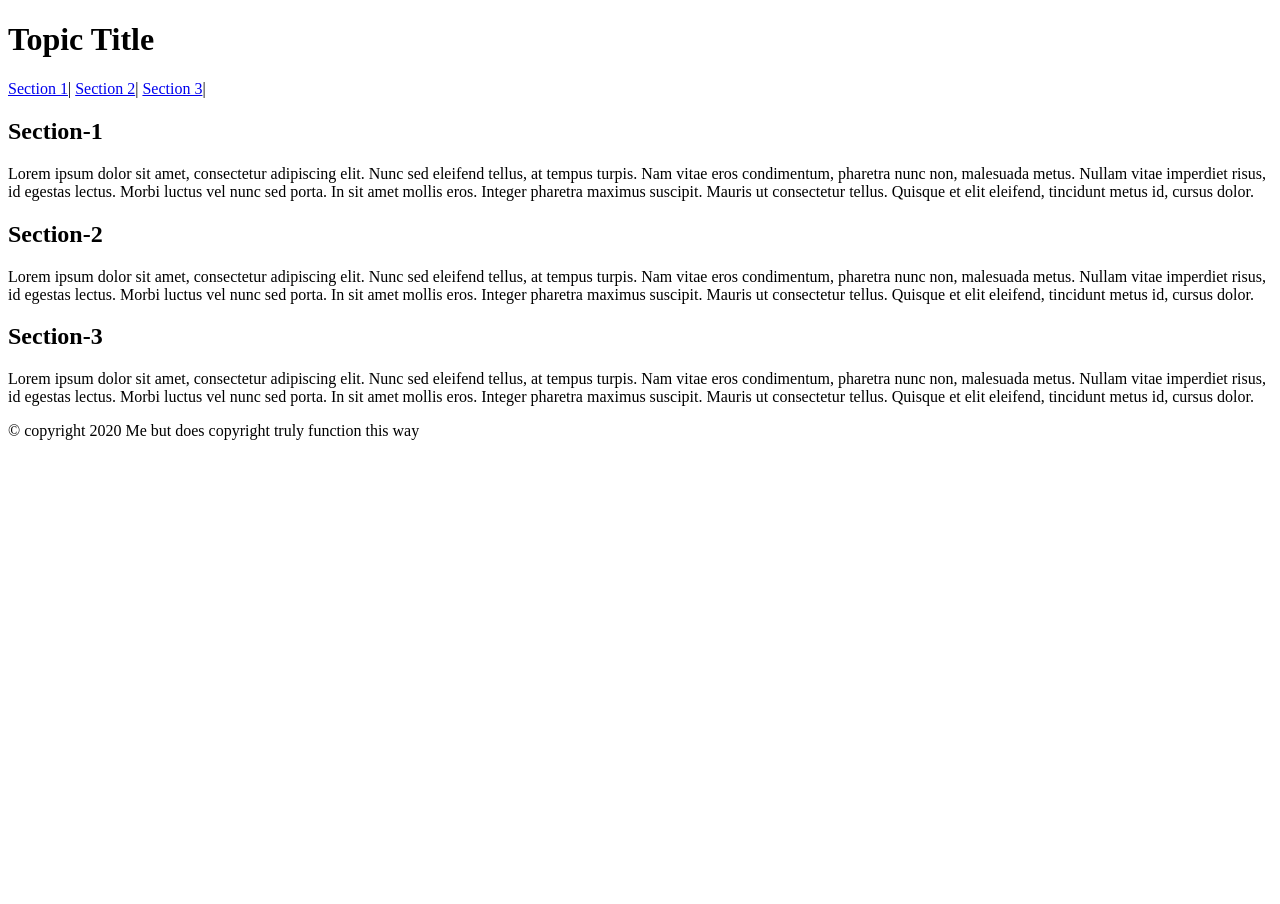
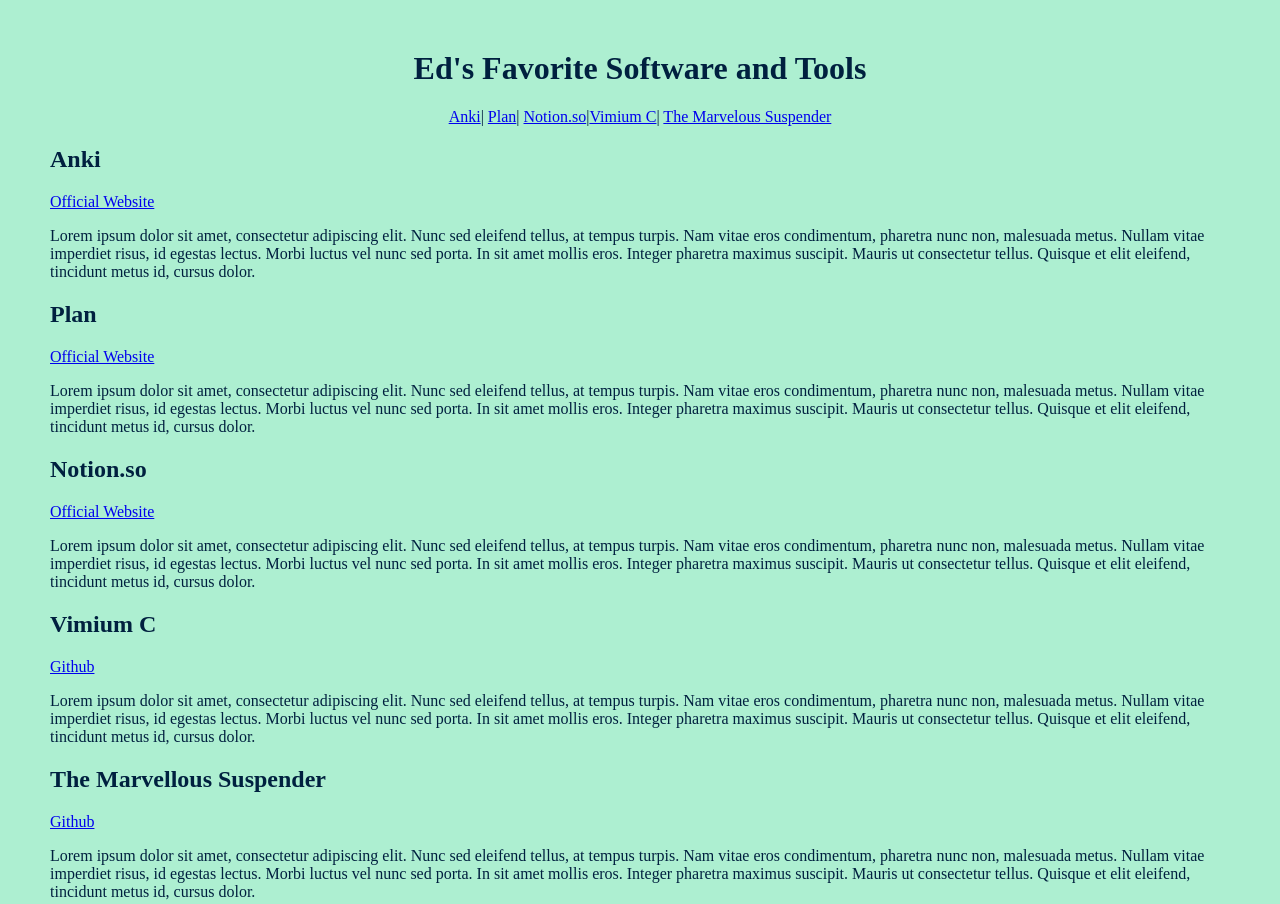
Before and after one commit to PHL-LC101-June-21/assignment-4-html-me-something-edlopez000, a website: page index.html in a window 1280 px wide. Shown: the top 904 px of the page. Before the commit the page ends 800 px from the top, so only its background shows below. Drawn offline with Linux system fonts and the light colour scheme.

Commit message:
Added sections and more sectioning elements

```diff
--- a/index.html
+++ b/index.html
@@ -3,45 +3,96 @@
   <head>
     <meta charset="utf-8" />
     <meta name="viewport" content="width=device-width, initial-scale=1" />
-    <meta name="description" content="Explanation of webpage" />
+    <meta name="description" content="A webpage about my favorite software" />
 
-    <link rel="stylesheet" href="styles.css">
+    <link rel="stylesheet" href="styles.css" />
   </head>
-  <!-- Need to use the <p>, <header>, <footer>, <main>, <article> tags -->
 
   <body>
-    <header>
-      <h1>Topic Title</h1>
+    <header id="main-header">
+      <h1>Ed's Favorite Software and Tools</h1>
       <nav>
-        <a href="#section-1">Section 1</a>| <a href="#section-2">Section 2</a>|
-        <a href="#section-3">Section 3</a>|
+        <a href="#section-1">Anki</a>| <a href="#section-2">Plan</a>|
+        <a href="#section-3">Notion.so</a>|<a href="#section-4">Vimium C</a>|
+        <a href="#section-5">The Marvelous Suspender</a>
       </nav>
     </header>
 
     <main>
       <article>
         <section id="section-1">
-          <h2>Section-1</h2>
-          <p>Lorem ipsum dolor sit amet, consectetur adipiscing elit. Nunc sed eleifend tellus, at tempus turpis.
-            Nam vitae eros condimentum, pharetra nunc non, malesuada metus. Nullam vitae imperdiet risus, id egestas lectus.
-            Morbi luctus vel nunc sed porta. In sit amet mollis eros. Integer pharetra maximus suscipit. Mauris ut consectetur tellus.
-            Quisque et elit eleifend, tincidunt metus id, cursus dolor.</p>
+          <header>
+            <h2>Anki</h2>
+            <a href="https://apps.ankiweb.net/">Official Website</a>
+          </header>
+          <p>
+            Lorem ipsum dolor sit amet, consectetur adipiscing elit. Nunc sed
+            eleifend tellus, at tempus turpis. Nam vitae eros condimentum,
+            pharetra nunc non, malesuada metus. Nullam vitae imperdiet risus, id
+            egestas lectus. Morbi luctus vel nunc sed porta. In sit amet mollis
+            eros. Integer pharetra maximus suscipit. Mauris ut consectetur
+            tellus. Quisque et elit eleifend, tincidunt metus id, cursus dolor.
+          </p>
         </section>
 
         <section id="section-2">
-          <h2>Section-2</h2>
-          <p>Lorem ipsum dolor sit amet, consectetur adipiscing elit. Nunc sed eleifend tellus, at tempus turpis.
-            Nam vitae eros condimentum, pharetra nunc non, malesuada metus. Nullam vitae imperdiet risus, id egestas lectus.
-            Morbi luctus vel nunc sed porta. In sit amet mollis eros. Integer pharetra maximus suscipit. Mauris ut consectetur tellus.
-            Quisque et elit eleifend, tincidunt metus id, cursus dolor.</p>
+          <header>
+            <h2>Plan</h2>
+            <a href="https://getplan.co/">Official Website</a>
+          </header>
+          <p>
+            Lorem ipsum dolor sit amet, consectetur adipiscing elit. Nunc sed
+            eleifend tellus, at tempus turpis. Nam vitae eros condimentum,
+            pharetra nunc non, malesuada metus. Nullam vitae imperdiet risus, id
+            egestas lectus. Morbi luctus vel nunc sed porta. In sit amet mollis
+            eros. Integer pharetra maximus suscipit. Mauris ut consectetur
+            tellus. Quisque et elit eleifend, tincidunt metus id, cursus dolor.
+          </p>
         </section>
 
         <section id="section-3">
-          <h2>Section-3</h2>
-          <p>Lorem ipsum dolor sit amet, consectetur adipiscing elit. Nunc sed eleifend tellus, at tempus turpis.
-            Nam vitae eros condimentum, pharetra nunc non, malesuada metus. Nullam vitae imperdiet risus, id egestas lectus.
-            Morbi luctus vel nunc sed porta. In sit amet mollis eros. Integer pharetra maximus suscipit. Mauris ut consectetur tellus.
-            Quisque et elit eleifend, tincidunt metus id, cursus dolor.</p>
+          <header>
+            <h2>Notion.so</h2>
+            <a href="https://www.notion.so/">Official Website</a>
+          </header>
+          <p>
+            Lorem ipsum dolor sit amet, consectetur adipiscing elit. Nunc sed
+            eleifend tellus, at tempus turpis. Nam vitae eros condimentum,
+            pharetra nunc non, malesuada metus. Nullam vitae imperdiet risus, id
+            egestas lectus. Morbi luctus vel nunc sed porta. In sit amet mollis
+            eros. Integer pharetra maximus suscipit. Mauris ut consectetur
+            tellus. Quisque et elit eleifend, tincidunt metus id, cursus dolor.
+          </p>
+        </section>
+
+        <section id="section-4">
+          <header>
+            <h2>Vimium C</h2>
+            <a href="https://github.com/gdh1995/vimium-c">Github</a>
+          </header>
+          <p>
+            Lorem ipsum dolor sit amet, consectetur adipiscing elit. Nunc sed
+            eleifend tellus, at tempus turpis. Nam vitae eros condimentum,
+            pharetra nunc non, malesuada metus. Nullam vitae imperdiet risus, id
+            egestas lectus. Morbi luctus vel nunc sed porta. In sit amet mollis
+            eros. Integer pharetra maximus suscipit. Mauris ut consectetur
+            tellus. Quisque et elit eleifend, tincidunt metus id, cursus dolor.
+          </p>
+        </section>
+
+        <section id="section-5">
+           <header>
+              <h2>The Marvellous Suspender</h2>
+              <a href="https://github.com/gioxx/MarvellousSuspender">Github</a>
+           </header>
+          <p>
+            Lorem ipsum dolor sit amet, consectetur adipiscing elit. Nunc sed
+            eleifend tellus, at tempus turpis. Nam vitae eros condimentum,
+            pharetra nunc non, malesuada metus. Nullam vitae imperdiet risus, id
+            egestas lectus. Morbi luctus vel nunc sed porta. In sit amet mollis
+            eros. Integer pharetra maximus suscipit. Mauris ut consectetur
+            tellus. Quisque et elit eleifend, tincidunt metus id, cursus dolor.
+          </p>
         </section>
       </article>
     </main>
--- a/styles.css
+++ b/styles.css
@@ -1,5 +1,20 @@
 /* Write your CSS here! */
 
 * {
-    cursor: url(assets/tiny-hand.cur), default;
+  cursor: url(assets/tiny-hand.cur), default;
 }
+
+body {
+  margin-top: 50px;
+  margin-bottom: 50px;
+  margin-left: 50px;
+  margin-right: 50px;
+
+  background-color: #adefd1ff;
+  color: #00203fff;
+}
+
+#main-header,
+footer {
+  text-align: center;
+}
```
